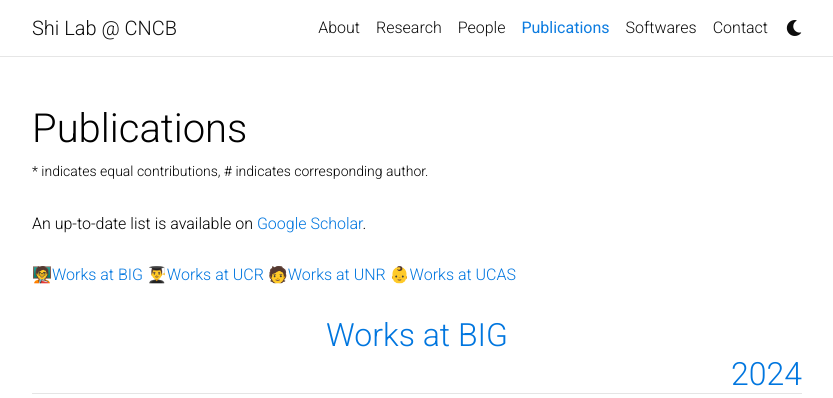
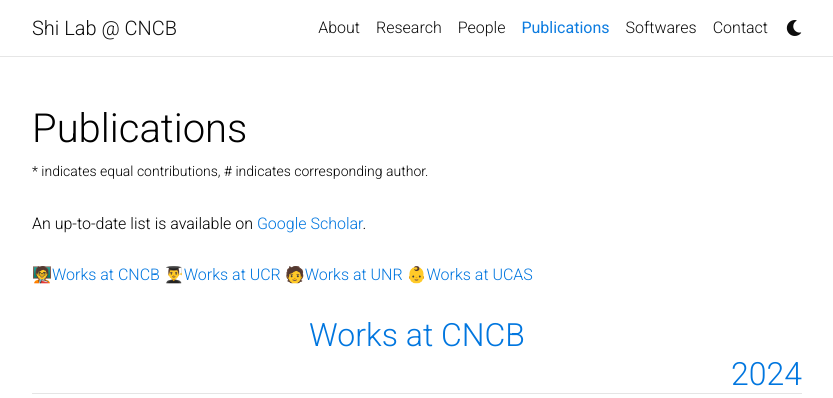
Before and after one commit to junchaoshi/junchaoshi.github.io, a Jekyll site: the page built from _pages/publications.md, in a window 1280 px wide and 900 px high, cut to the strip 0-398 px from the top of the window. Shown: the whole strip, without its empty margins (223-1056 px from the left). Built offline with Jekyll 4.4.1, drawn with Linux system fonts in a browser that asks for light colours; comment, search, counter and statistics services are not loaded; a style sheet for code colours, icons or effects is not loaded.

Commit message:
upodate information

```diff
--- a/_data/repositories.yml
+++ b/_data/repositories.yml
@@ -1,5 +1,7 @@
 github_users:
   - junchaoshi
+  - GladioFeng
+  - leven12138
 
 github_repos:
   - junchaoshi/sports1.1
--- a/_pages/publications.md
+++ b/_pages/publications.md
@@ -4,7 +4,7 @@ permalink: /publications/
 title: Publications
 description: "* indicates equal contributions, # indicates corresponding author.<h6>An up-to-date list is available on <a href='https://scholar.google.com/citations?user=v04jJXoAAAAJ&hl=en'>Google Scholar</a>.</h6>"
 years: [2024, 2023, 2022, 2021, 2020, 2019, 2018, 2017, 2016, 2015, 2014, 2013, 2012]
-years_big: [2024, 2023]
+years_cncb: [2024, 2023]
 years_ucr: [2023, 2022, 2021, 2020]
 years_unr: [2019, 2018, 2017]
 years_ioz: [2017, 2016, 2015, 2014, 2013, 2012]
@@ -19,18 +19,18 @@ nav_order: 1
 <div class="publications">
 
 <h6>
-<a href="#works_at_BIG">🧑‍🏫Works at BIG</a>
+<a href="#works_at_CNCB">🧑‍🏫Works at CNCB</a>
 <a href="#works_at_UCR">👨‍🎓Works at UCR</a>
 <a href="#works_at_UNR">🧑Works at UNR</a>
 <a href="#works_at_IOZ">👶Works at UCAS</a>
 </h6>
 
-<a name="works_at_BIG"></a>
-<h1>Works at BIG</h1>
+<a name="works_at_CNCB"></a>
+<h1>Works at CNCB</h1>
 
-{%- for y in page.years_big %}
+{%- for y in page.years_cncb %}
   <h2 class="year">{{y}}</h2>
-  {% bibliography -f works_at_BIG -q @*[year={{y}}]* %}
+  {% bibliography -f works_at_CNCB -q @*[year={{y}}]* %}
 {% endfor %}
 
 <a name="works_at_UCR"></a>
```
Also changed, not shown: _pages/contact.md (+1 -1 lines).
